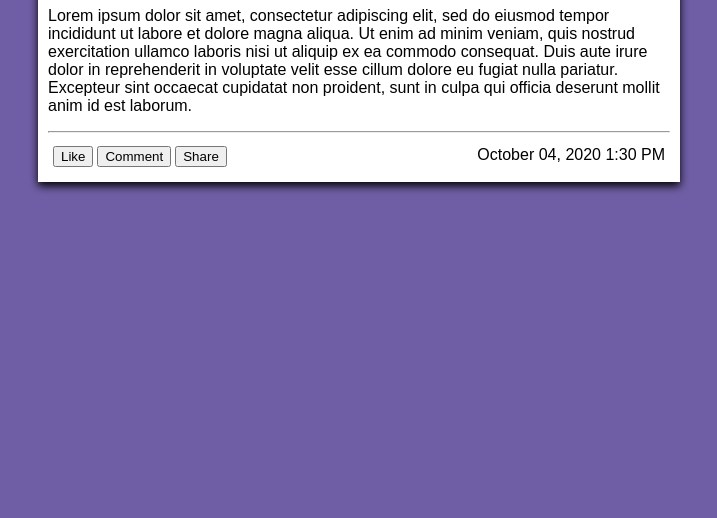
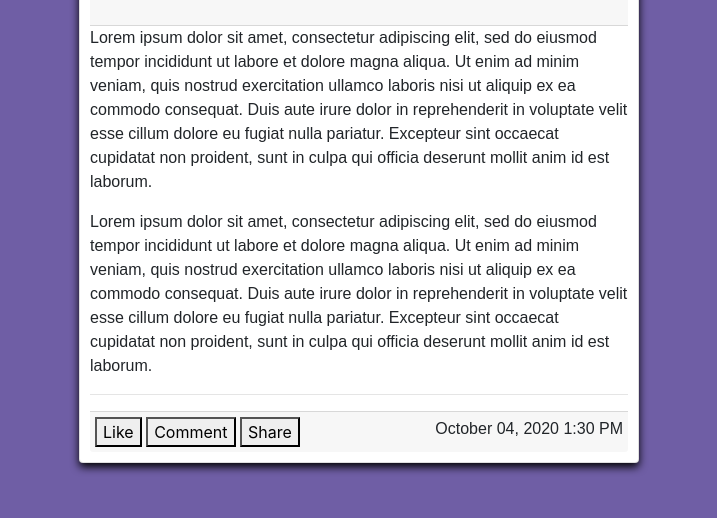
Before and after one commit to catruya/bloggo, a plain HTML site: page index.html in a window 1280 px wide. Shown: the part 282-800 px from the top of the page, without its empty margins (281-998 px from the left). Drawn offline with nearby package versions, Linux system fonts and the light colour scheme; a web font is replaced by a local one.

Commit message:
added bootstrap CSS

```diff
--- a/index.html
+++ b/index.html
@@ -5,6 +5,9 @@
     <meta charset="UTF-8">
     <meta name="viewport" content="width=device-width, initial-scale=1.0">
     <title>Bloggo</title>
+    <!--Bootstrap CSS-->
+    <link rel="stylesheet" href="https://stackpath.bootstrapcdn.com/bootstrap/4.5.2/css/bootstrap.min.css" integrity="sha384-JcKb8q3iqJ61gNV9KGb8thSsNjpSL0n8PARn9HuZOnIxN0hoP+VmmDGMN5t9UJ0Z" crossorigin="anonymous">
+    <!-- My styles-->
     <link rel="stylesheet" href="styles/style.css">
     <!--Google fonts-->
     <link href="https://fonts.googleapis.com/css2?family=Miriam+Libre&display=swap" rel="stylesheet">
```
